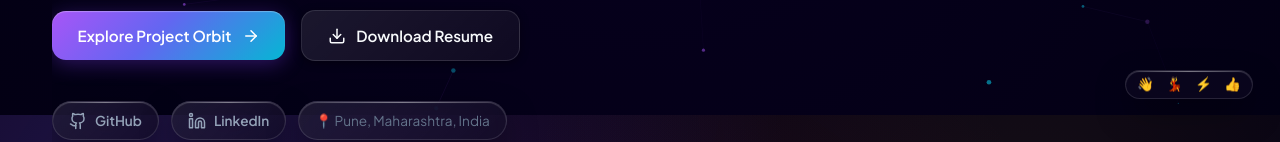
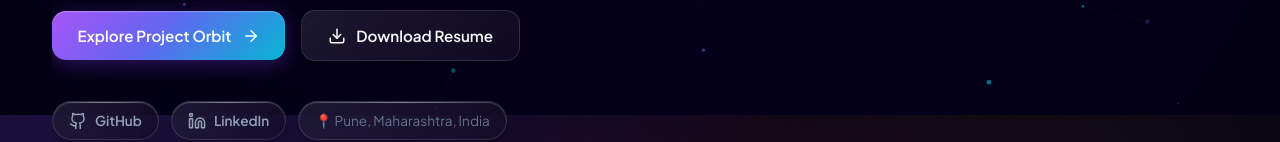
Before and after one commit to ManishSuryawanshiCodes/manish, a React (Vite) app: page / in a window 1280 px wide. Shown: the part 685-827 px from the top of the page. Built offline with nearby package versions, Linux system fonts and the light colour scheme; no server answers.

Commit message:
refactor: remove compact emote strip from 3D avatar

```diff
--- a/src/components/Hero/Avatar3D.jsx
+++ b/src/components/Hero/Avatar3D.jsx
@@ -252,38 +252,6 @@ const Avatar3D = () => {
           </Canvas>
         </ErrorBoundary>
       </div>
-
-      {/* Mini Emote Action Strip */}
-      <div className="compact-emote-strip glass-card">
-        <button
-          onClick={(e) => { e.stopPropagation(); triggerEmote('Wave', "April says hi! 👋"); }}
-          title="Wave"
-          className="mini-emote-btn"
-        >
-          👋
-        </button>
-        <button
-          onClick={(e) => { e.stopPropagation(); triggerEmote('Dance', "Dancing! 💃"); }}
-          title="Dance"
-          className="mini-emote-btn"
-        >
-          💃
-        </button>
-        <button
-          onClick={(e) => { e.stopPropagation(); triggerEmote('Jump', "Power Up! ⚡"); }}
-          title="Jump"
-          className="mini-emote-btn"
-        >
-          ⚡
-        </button>
-        <button
-          onClick={(e) => { e.stopPropagation(); triggerEmote('ThumbsUp', "Approved! 👍"); }}
-          title="Thumbs Up"
-          className="mini-emote-btn"
-        >
-          👍
-        </button>
-      </div>
     </div>
   );
 };
--- a/src/index.css
+++ b/src/index.css
@@ -440,37 +440,6 @@ ul {
   color: var(--accent-secondary);
 }
 
-.compact-emote-strip {
-  display: flex;
-  align-items: center;
-  gap: 0.25rem;
-  padding: 0.2rem 0.45rem;
-  border-radius: var(--radius-full);
-  background: var(--bg-card);
-  backdrop-filter: blur(20px);
-  -webkit-backdrop-filter: blur(20px);
-  border: 1px solid var(--glass-border);
-  box-shadow: var(--shadow-md);
-  pointer-events: auto;
-  margin-top: -15px;
-  z-index: 910;
-}
-
-.mini-emote-btn {
-  background: transparent;
-  border: none;
-  font-size: 0.85rem;
-  padding: 0.15rem 0.25rem;
-  cursor: pointer;
-  border-radius: 50%;
-  transition: transform var(--transition-fast), background var(--transition-fast);
-}
-
-.mini-emote-btn:hover {
-  transform: scale(1.3) translateY(-2px);
-  background: rgba(255, 255, 255, 0.12);
-}
-
 @keyframes bubblePop {
   from { opacity: 0; transform: translateY(8px) scale(0.9); }
   to { opacity: 1; transform: translateY(0) scale(1); }
@@ -492,17 +461,6 @@ ul {
     padding: 0.25rem 0.65rem;
     margin-bottom: -10px;
   }
-
-  .compact-emote-strip {
-    padding: 0.15rem 0.35rem;
-    gap: 0.15rem;
-    margin-top: -10px;
-  }
-
-  .mini-emote-btn {
-    font-size: 0.75rem;
-    padding: 0.1rem;
-  }
 }
 
 /* Reduced Motion */
```
